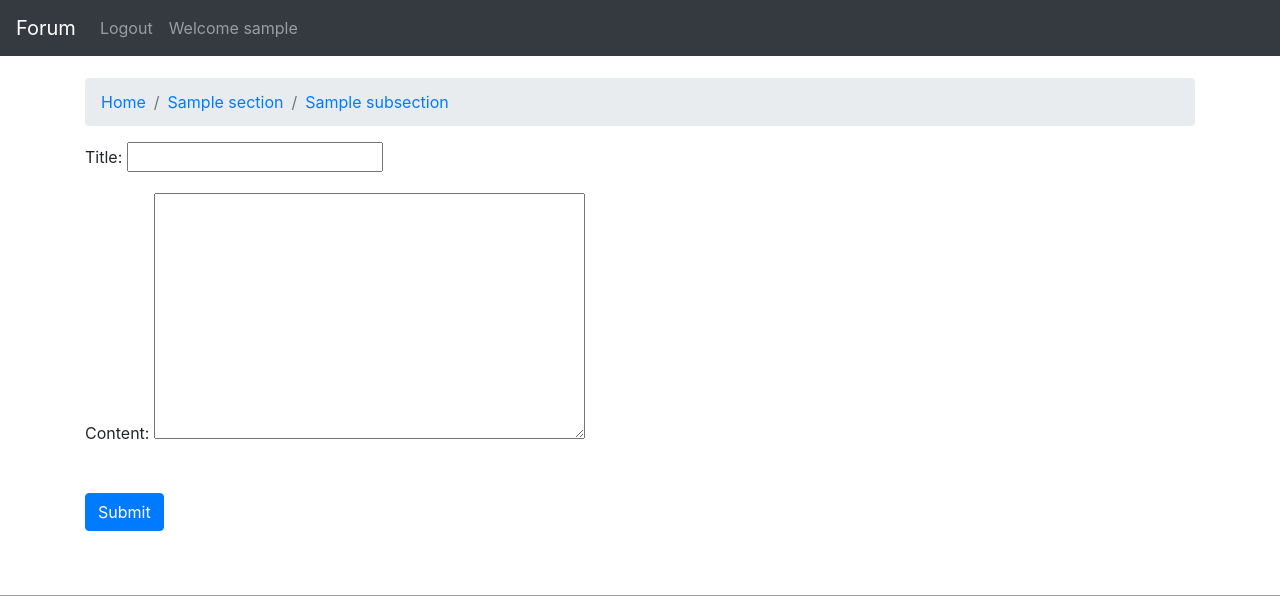
After one commit to James-Ly/Django-Discussion-Forum, a Django app: a page that uses ForumBB/myForum/templates/myForum/createpost.html in a window 1280 px wide. The commit adds this page. Shown: the top 596 px of the page. Run offline with Django 3.2, Linux system fonts and the light colour scheme; a user stored in the database is signed in; tables that the repository leaves empty hold one stand-in row (values such as "Sample post"); some libraries are stand-ins or nearby versions; grey boxes are pictures that could not be loaded.

Commit message:
Add the post new topic feature

```diff
--- a/ForumBB/myForum/forms.py
+++ b/ForumBB/myForum/forms.py
@@ -1,6 +1,6 @@
 from django import forms
 from django.contrib.auth.models import User
-from .models import UserProfile, Comments
+from .models import UserProfile, Comments, Posts
 from ckeditor.widgets import CKEditorWidget
 from django.contrib import admin
 
@@ -40,6 +40,12 @@ class UserProfileInfoForm(forms.ModelForm):
         all_clean_data = super().clean()
 
 
+class PostForm(forms.ModelForm):
+    class Meta():
+        model = Posts
+        fields = ['title', ]
+
+
 class CommentsForm(forms.ModelForm):
     content = forms.CharField(widget=CKEditorWidget)
 
--- a/ForumBB/myForum/models.py
+++ b/ForumBB/myForum/models.py
@@ -50,7 +50,7 @@ class Posts(models.Model):
     created_date = models.DateTimeField(default=timezone.now())
     last_update = models.DateTimeField(default=timezone.now())
     subsection = models.ForeignKey(SubSection, related_name='subsection', on_delete=models.CASCADE)
-    user = models.ForeignKey(User, on_delete=models.DO_NOTHING)
+    user = models.ForeignKey(UserProfile, on_delete=models.DO_NOTHING)
 
     def get_absolute_url(self):
         pass
--- /dev/null
+++ b/ForumBB/myForum/templates/myForum/createpost.html
@@ -0,0 +1,23 @@
+{% extends 'base.html' %}
+{% block content %}
+    <nav aria-label="breadcrumb" style="margin-top:2%">
+        <ol class="breadcrumb">
+            <li class="breadcrumb-item"><a href="{% url 'myForum:homepage' %}">Home</a></li>
+            <li class="breadcrumb-item"><a href="{% url 'myForum:subsection_list' section=section %}">{{ section }}</a>
+            </li>
+            <li class="breadcrumb-item"><a
+                    href="{% url 'myForum:posts_list' section=section subsection=subsection %}">{{ subsection }}</a>
+            </li>
+        </ol>
+    </nav>
+    {% if user.is_authenticated %}
+        <form method="post" action="{% url 'myForum:create_post' subsection=subsection %}">
+            {% csrf_token %}
+            {{ post_form.as_p }}
+            {{ comment_form.media }}
+            {{ comment_form.as_p|safe }}
+            <br>
+            <input type="submit" value="Submit" class="btn btn-primary">
+        </form>
+    {% endif %}
+{% endblock %}
--- a/ForumBB/myForum/urls.py
+++ b/ForumBB/myForum/urls.py
@@ -9,6 +9,7 @@ urlpatterns = [
     path('login/', views.user_login, name='login'),
     path('subsection_list/<section>/', views.subsection_list.as_view(), name='subsection_list'),
     path('post_list/<section>/<subsection>/', views.posts_list.as_view(), name='posts_list'),
+    path('create_post/<subsection>/', views.create_post, name='create_post'),
     path('comment_list/<subsection>/<post>/', views.comments_list.as_view(), name='comments_list'),
     path('commentcreate/<subsection>/<post>/', views.CommentCreate, name='commentcreate'),
     path('createcomment/<subsection>/<post>', views.CreateComment, name='createcomment'),
--- a/ForumBB/myForum/views.py
+++ b/ForumBB/myForum/views.py
@@ -151,12 +151,39 @@ class posts_list(generic.ListView):
         return context
 
 
-class comments_list(generic.ListView, generic.edit.FormMixin):
+@login_required
+def create_post(request, subsection):
+    '''
+    Create new post and comment
+    '''
+    if request.method == 'POST':
+        post_form = forms.PostForm(data=request.POST)
+        comment_form = forms.CommentsForm(data=request.POST)
+        if post_form.is_valid() and comment_form.is_valid():
+            newpost = post_form.save(commit=False)
+            newpost.subsection = models.SubSection.objects.get(title__iexact=subsection)
+            newpost.user = request.user.userprofile
+            newpost.save()
+            newcomment = comment_form.save(commit=False)
+            newcomment.post = newpost
+            newcomment.user = request.user.userprofile
+            newcomment.save()
+            return HttpResponseRedirect(reverse('myForum:comments_list',
+                                                kwargs={'post': newpost.title, 'subsection': newpost.subsection.title}))
+        else:
+            print(post_form.errors, comment_form.errors)
+    post_form = forms.PostForm()
+    comment_form = forms.CommentsForm()
+    return render(request, 'myForum/createpost.html',
+                  {'post_form': post_form, 'comment_form': comment_form, 'subsection': subsection,
+                   'section': models.SubSection.objects.get(title__iexact=subsection).section.title})
+
+
+class comments_list(generic.ListView):
     '''
     List view for the comments
     '''
     model = models.Comments
-    form_class = forms.CommentsForm
     paginate_by = 10
 
     def get_queryset(self):
@@ -183,6 +210,8 @@ class comments_list(generic.ListView, generic.edit.FormMixin):
 
 
 @login_required
+
+
 def CommentCreate(request, subsection, post):
     form = forms.CommentsForm()
     post = post
@@ -203,5 +232,4 @@ def CreateComment(request, post, subsection):
             comment.save()
         else:
             print(comment_form.errors)
-    print('Saving successfully')
     return HttpResponseRedirect(reverse('myForum:comments_list', kwargs={'post': post, 'subsection': subsection}))
```
Also changed, not shown: ForumBB/myForum/templates/myForum/posts_list.html (+10 -1 lines).
